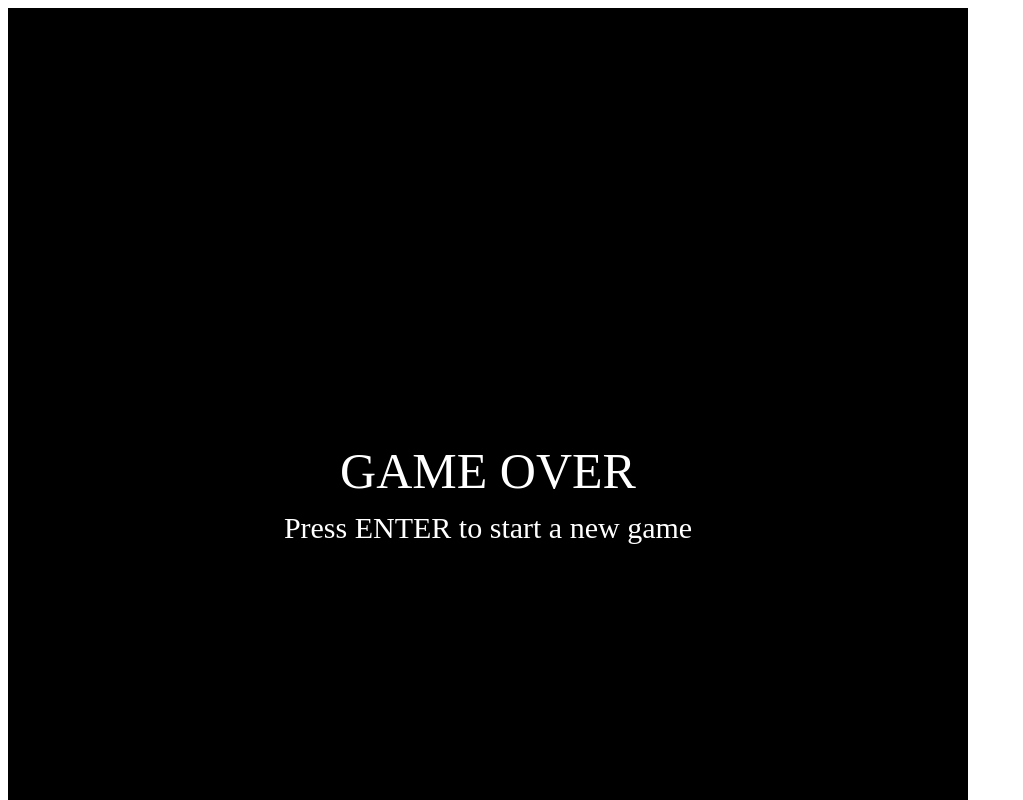
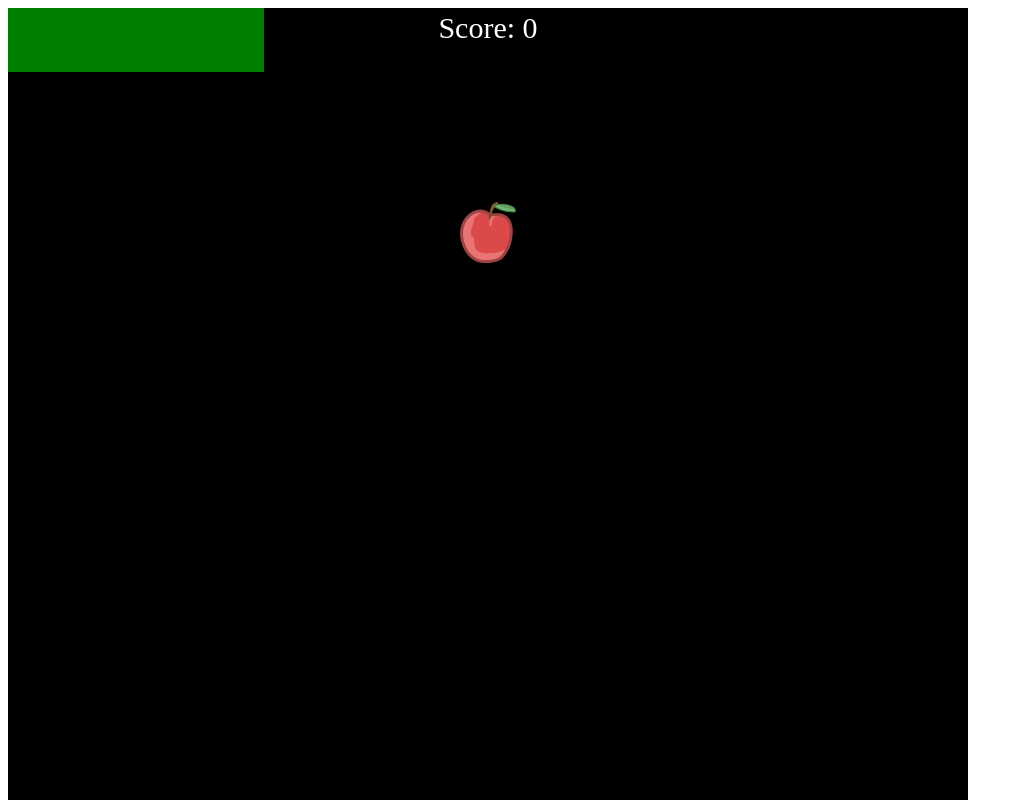
Before and after one commit to rebeccamichelle27/snake, a plain HTML site: page index.html in a window 1280 px wide. Shown: the top 800 px of the page, without its empty margins (0-1023 px from the left). Drawn offline with Linux system fonts and the light colour scheme.

Commit message:
debug mode, and logical coords

```diff
--- a/index.html
+++ b/index.html
@@ -12,6 +12,8 @@
 
     <canvas id="canvas" width="600" height="600"></canvas>
 
+    <img hidden id="spriteSheet" src="snake-graphics.png">
+
     <script src="snake.js"></script>
 </body>
 
--- a/snake.js
+++ b/snake.js
@@ -27,6 +27,7 @@ let appleY;
 let lastPress;
 let gameover = false;
 let speed;
+let debugging = false;
 
 document.addEventListener('keydown', handleKey);
 
@@ -35,13 +36,13 @@ function step() {
     let head = snakeParts[snakeParts.length - 1].copy();
 
     if (lastPress === "ArrowUp") {
-        head.y -= size;
+        head.y -= 1;
     } else if (lastPress === "ArrowDown") {
-        head.y += size;
+        head.y += 1;
     } else if (lastPress === "ArrowLeft") {
-        head.x -= size;
+        head.x -= 1;
     } else if (lastPress === "ArrowRight") {
-        head.x += size;
+        head.x += 1;
     }
     snakeParts.push(head);
 
@@ -67,11 +68,17 @@ function step() {
         score += 100;
         speed = speed * 0.95;
         clearInterval(timer);
-        timer = setInterval(step, speed);
-
+        if (!debugging) {
+            timer = setInterval(step, speed);
+        }
     } else {
         // remove tip of tail
         snakeParts.shift();
+    }
+
+    // if debugging, print snake coords
+    if (debugging) {
+        console.log("snake:", ...snakeParts.map(({ x, y }) => [x, y]));
     }
 
     redraw();
@@ -98,13 +105,13 @@ function redraw() {
     ctx.fillRect(0, 0, canvas.width, canvas.height);
 
     // draw apple
-    ctx.fillStyle = 'red';
-    ctx.fillRect(appleX, appleY, size, size);
+    let spriteSheet = document.getElementById("spriteSheet");
+    ctx.drawImage(spriteSheet, 0, 64 * 3, 64, 64, appleX * size, appleY * size, size, size);
 
     // draw snake
     snakeParts.forEach(function (segment) {
         ctx.fillStyle = 'green';
-        ctx.fillRect(segment.x, segment.y, size, size);
+        ctx.fillRect(segment.x * size, segment.y * size, size, size);
     });
 
     // draw score
@@ -123,25 +130,42 @@ function handleKey(e) {
     }
 
     lastPress = e.code;
+
+    if (debugging) {
+        step();
+    }
 }
 
 function randomCoord() {
-    let appleX = size * Math.floor(Math.random() * squares);
-    let appleY = size * Math.floor(Math.random() * squares);
+    let appleX = Math.floor(Math.random() * squares);
+    let appleY = Math.floor(Math.random() * squares);
     let appleCoords = [appleX, appleY];
     return appleCoords;
 }
 
-function restartGame() {
 
+function resetGame() {
     speed = 250;
-
-    snakeParts = [new Coord(size * 0, 0), new Coord(size * 1, 0), new Coord(size * 2, 0), new Coord(size * 3, 0)];
+    snakeParts = [new Coord(0, 0), new Coord(1, 0), new Coord(2, 0), new Coord(3, 0)];
     lastPress = "ArrowRight";
-    timer = setInterval(step, speed);
     score = 0;
     [appleX, appleY] = randomCoord();
     gameover = false;
 }
 
-restartGame();
+function restartGame() {
+    resetGame();
+    redraw();
+    timer = setInterval(step, speed);
+}
+
+function debugGame() {
+    resetGame();
+    debugging = true;
+    appleX = 7;
+    appleY = 3;
+    redraw();
+}
+
+// restartGame();
+debugGame();
```
